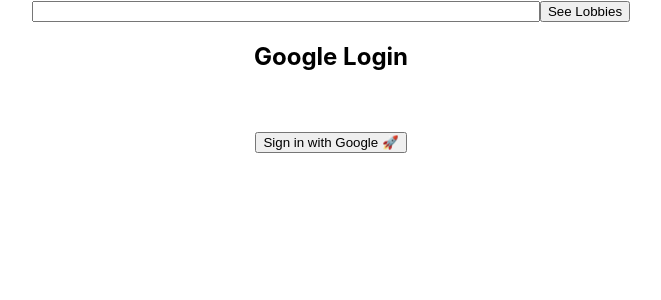
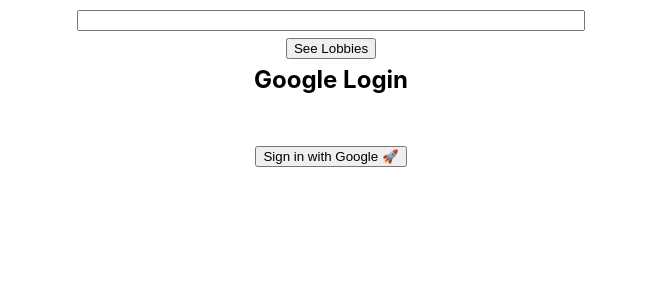
Before and after one commit to DinDin23/RowdyHacks2023, a React (Create React App) app in the folder react-ws/rollerblade/: page / in a window 1280 px wide. Shown: the top 300 px of the page, without its empty margins (309-970 px from the left). Built offline with nearby package versions, Linux system fonts and the light colour scheme; no server answers.

Commit message:
bug fixes

```diff
--- a/react-ws/rollerblade/src/App.css
+++ b/react-ws/rollerblade/src/App.css
@@ -53,3 +53,17 @@
 .lobby p {
   margin: 0;
 }
+
+.flexColumn {
+  display: flex;
+  flex-direction: column;
+  align-items: center;
+  justify-content: center;
+  margin-top: 10px;
+}
+
+.flexColumn * {
+  margin-block-start: 0;
+  margin-block-end: 0;
+  margin-bottom: 0.5em;
+}
--- a/react-ws/rollerblade/src/App.js
+++ b/react-ws/rollerblade/src/App.js
@@ -19,6 +19,7 @@
   const [lobbyUsers, setLobbyUsers] = useState([])
   const [username, setUsername] = useState("")
   const [page, setPage] = useState("login")
+  const [currentLobby, setCurrentLobby] = useState("")
 
 
   useEffect(() => {
@@ -29,7 +30,7 @@
     }
 
     function handleExistingUsers(data) {
-      setLobbyUsers(prev => [...prev, ...data.list])
+      setLobbyUsers(prev => [...data.list])
     }
 
     function handleUserLeft(data) {
@@ -61,13 +62,19 @@
 
   function joinLobby(lobby) {
     socket.emit("join-lobby", {lobby: lobby, username: username})
+    setCurrentLobby(lobby)
+  }
+
+  function leaveLobby() {
+    socket.emit("leave-lobby", {lobby: currentLobby})
+    setPage("lobbyselector")
   }
 
   return (
     <div className="App">
       {page === "login" ? <Login setUsername={setUsername} fetchLobbies={fetchLobbies} setPage={setPage}/>
        : page === "lobbyselector" ? <LobbySelector joinLobby={joinLobby} lobbies={lobbies} setLobbies={setLobbies} setPage={setPage}/>
-       :  page === "lobby" ? <Lobby lobbyUsers={lobbyUsers} setPage={setPage}/>
+       :  page === "lobby" ? <Lobby lobbyUsers={lobbyUsers} setPage={setPage} leaveLobby={leaveLobby}/>
        : page === "game" ? <Game/>
        : page === "postgame" ? <PostGame/>
        : <div/>
--- a/react-ws/rollerblade/src/pages/Lobby.js
+++ b/react-ws/rollerblade/src/pages/Lobby.js
@@ -1,8 +1,9 @@
 export default function Lobby(props) {
   return (
-    <div>
-      {props.lobbyUsers.map((e, i) => <p key={i}>{e}</p>)}
+    <div className="flexColumn">
+      {props.lobbyUsers && props.lobbyUsers.map((e, i) => <p key={i}>{e}</p>)}
       <button onClick={() => props.setPage("game")}>Start Game</button>
+      <button onClick={props.leaveLobby}>Leave Lobby</button>
     </div>
   )
 }
--- a/react-ws/rollerblade/src/pages/LobbySelector.js
+++ b/react-ws/rollerblade/src/pages/LobbySelector.js
@@ -14,11 +14,12 @@
   }
 
   return (
-    <div style={{display: "flex", flexDirection: "column", alignItems: "center", justifyContent: "center"}}>
-      {props.lobbies.map((e, i) => <div key={i} className="lobby" onClick={() => selectLobby(e)}>
+    <div className="flexColumn">
+      <h2>Lobbies</h2>
+      {props.lobbies && props.lobbies.map((e, i) => <div key={i} className="lobby" onClick={() => selectLobby(e)}>
         <p>{e}</p>
       </div>)}
-      <input style={{width: 500}} value={newLobbyName} onChange={(e) => setNewLobbyName(e.target.value)}/>
+      <input style={{width: 500}} value={newLobbyName} placeholder="Lobby Name" onChange={(e) => setNewLobbyName(e.target.value)}/>
       <button onClick={() => createNewLobby(newLobbyName)}>Create New Lobby</button>
     </div>
   )
--- a/react-ws/rollerblade/src/pages/Login.js
+++ b/react-ws/rollerblade/src/pages/Login.js
@@ -13,7 +13,7 @@
 
   const logOut = () => {
     googleLogout();
-    setProfile(null);
+    setProfile({name: "", email: "", picture: null});
   };
 
   useEffect(
@@ -43,7 +43,7 @@
 
 
   return (
-    <div>
+    <div className="flexColumn">
       <input style={{width: 500}} value={profile.name} onChange={(e) => setProfile({...profile, name: e.target.value})}></input>
       <button onClick={seeLobbies}>See Lobbies</button>
       <h2>Google Login</h2>
```
Also changed, not shown: 1 other file (tests, documents, lock files or other folders).
